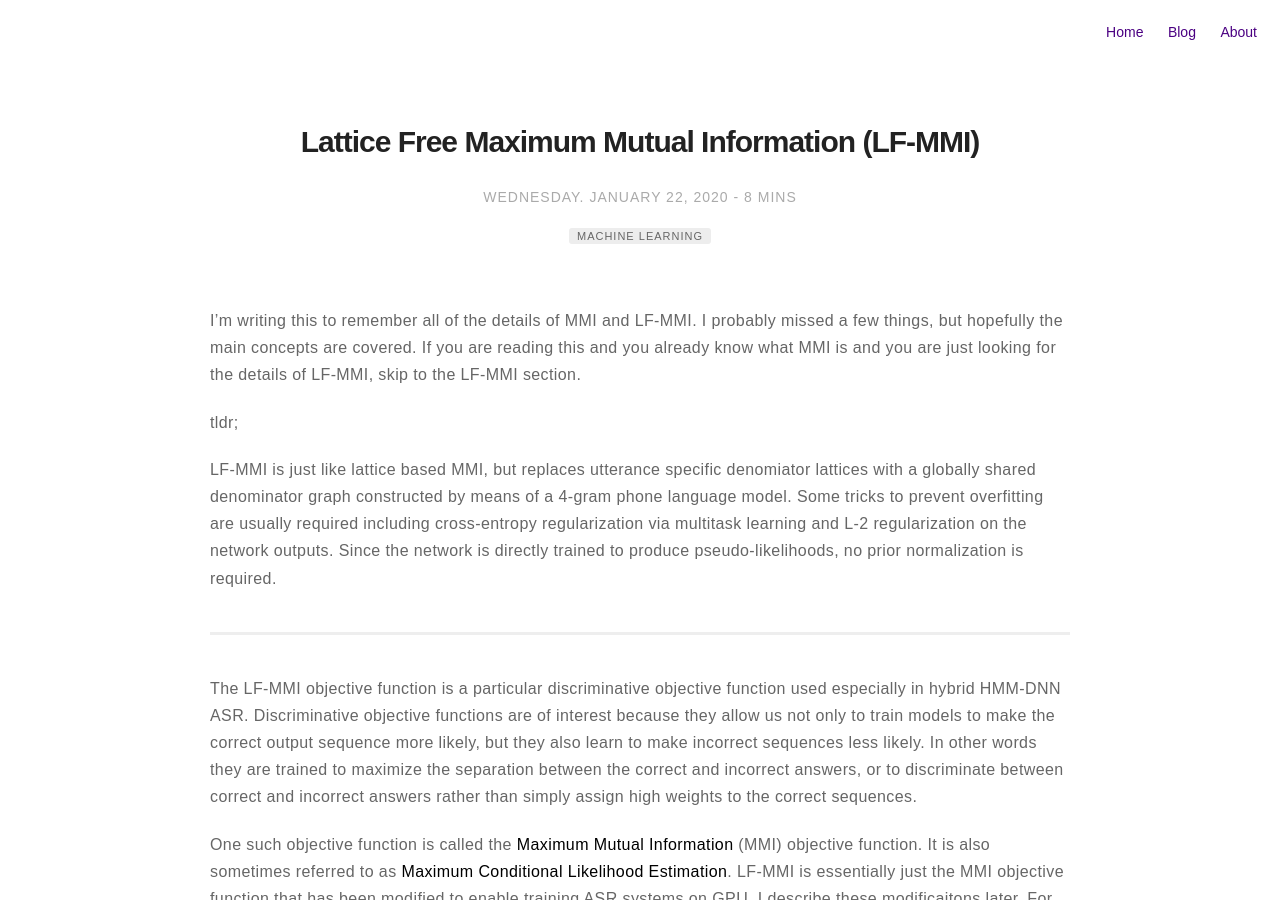
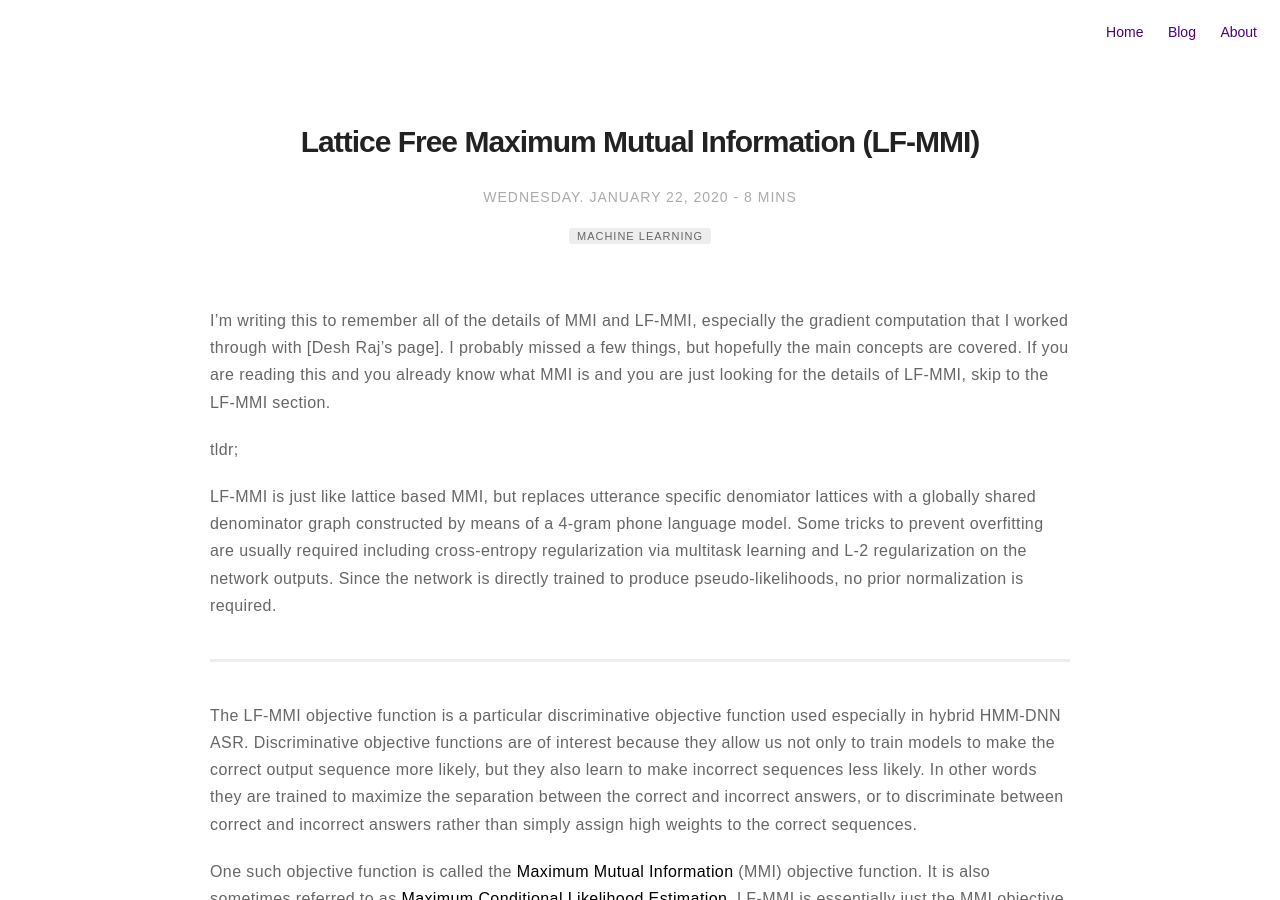
Before and after one commit to m-wiesner/m-wiesner.github.io, a Jekyll site: the page built from _posts/2020-01-22-LF-MMI.markdown, in a window 1280 px wide and 900 px high. Built offline with Jekyll 4.4.1, drawn with Linux system fonts in a browser that asks for light colours; formulas are drawn with MathJax 3; some of the changed text lies outside the part shown.

Commit message:
Update 2020-01-22-LF-MMI.markdown

```diff
--- a/_posts/2020-01-22-LF-MMI.markdown
+++ b/_posts/2020-01-22-LF-MMI.markdown
@@ -12,7 +12,7 @@ author: MatthewWiesner
 description: Everything about LF-MMI
 ---
 
-I'm writing this to remember all of the details of MMI and LF-MMI. I probably missed a few things, but hopefully the main concepts are covered. If you are reading this and you already know what MMI is and you are just looking for the details of LF-MMI, skip to the LF-MMI section.
+I'm writing this to remember all of the details of MMI and LF-MMI, especially the gradient computation that I worked through with [Desh Raj's page]. I probably missed a few things, but hopefully the main concepts are covered. If you are reading this and you already know what MMI is and you are just looking for the details of LF-MMI, skip to the LF-MMI section.
 
 tldr;
 
```
Also changed, not shown: other parts of _posts/2020-01-22-LF-MMI.markdown (+0 -1 lines).
